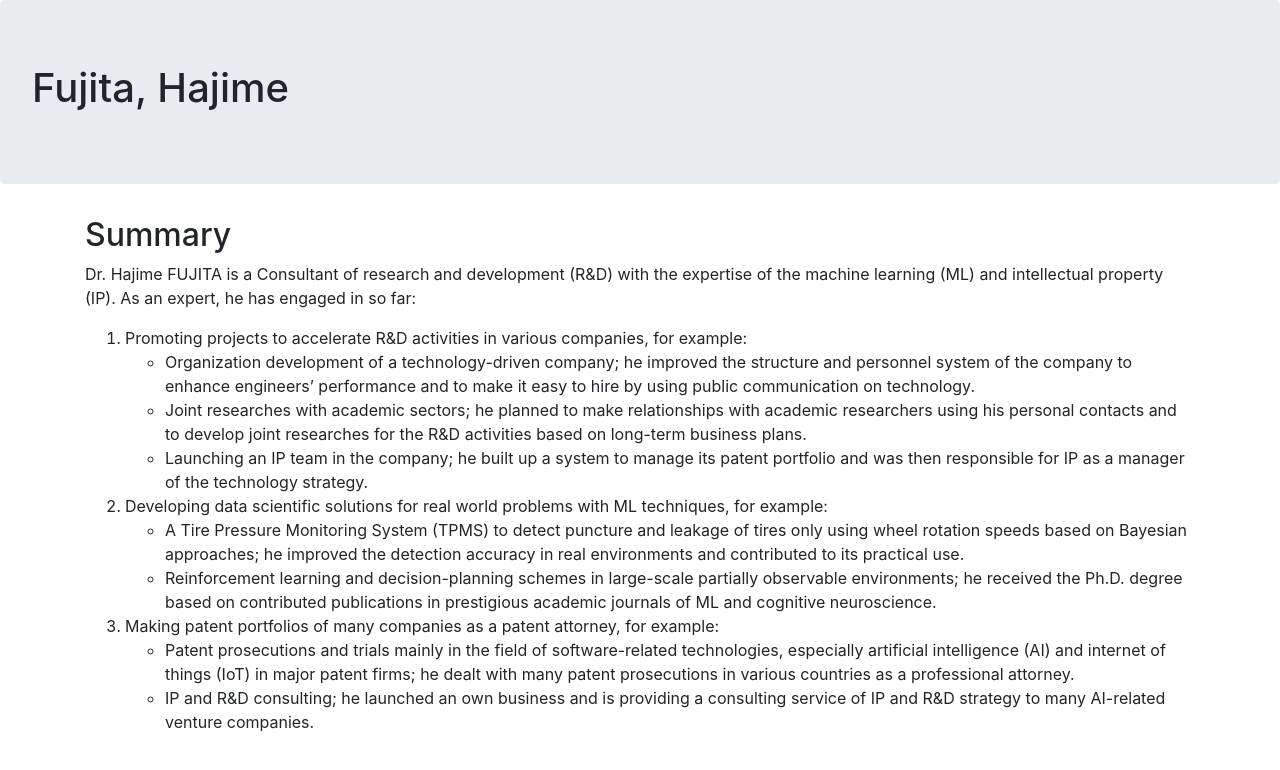
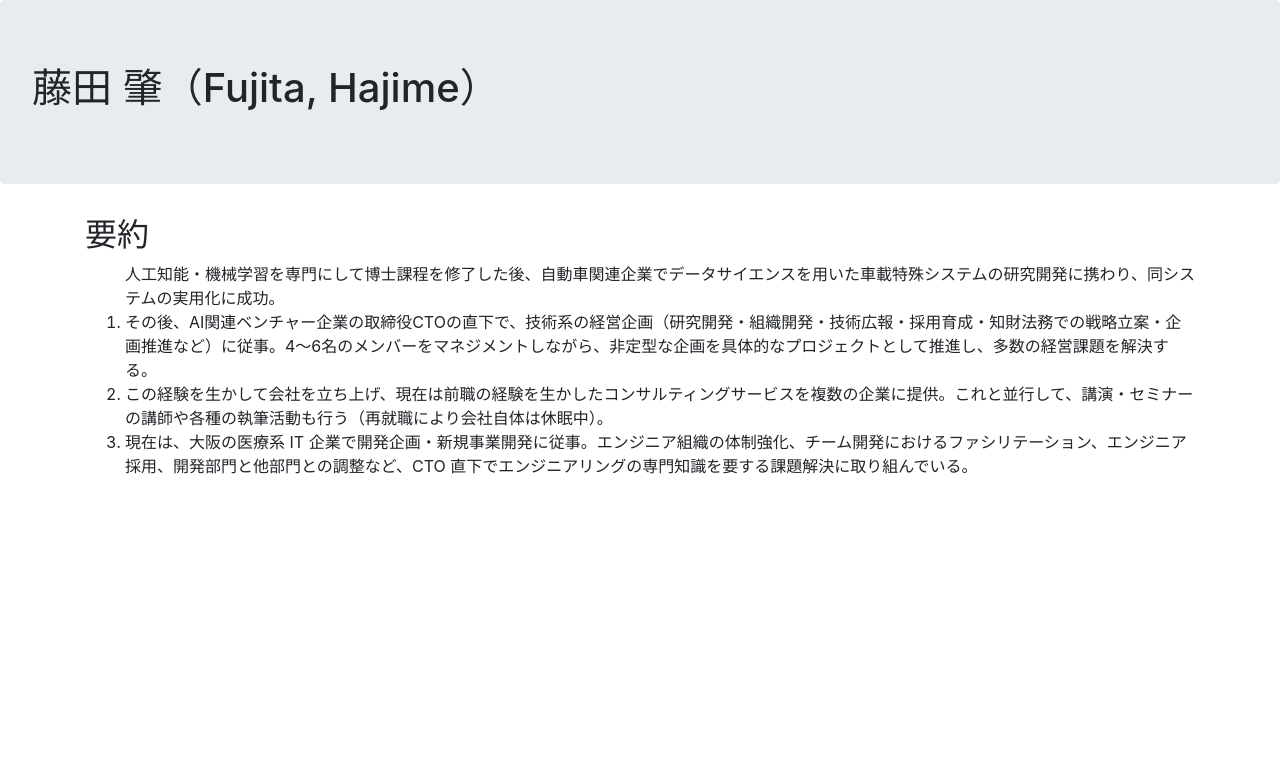
Before and after one commit to hajime-f/portfolio-site, a plain HTML site: page index.html in a window 1280 px wide. Drawn offline with nearby package versions, Linux system fonts and the light colour scheme.

Commit message:
日本語で作ることにした

```diff
--- a/index.html
+++ b/index.html
@@ -1,5 +1,5 @@
 <!doctype html>
-<html lang="en">
+<html lang="ja">
   <head>
     <!-- Required meta tags -->
     <meta charset="utf-8">
@@ -12,29 +12,15 @@
   </head>
   <body>
     <div class="jumbotron">
-      <h1>Fujita, Hajime</h1>
+      <h1>藤田 肇（Fujita, Hajime）</h1>
     </div>
 
     <div class="container">
-      <h2>Summary</h2>
-      <p>Dr. Hajime FUJITA is a Consultant of research and development (R&D) with the expertise of the machine learning (ML) and intellectual property (IP). As an expert, he has engaged in so far:</p>
-      <ol>
-        <li> Promoting projects to accelerate R&D activities in various companies, for example:
-          <ul>
-            <li>Organization development of a technology-driven company; he improved the structure and personnel system of the company to enhance engineers’ performance and to make it easy to hire by using public communication on technology.
-            <li>Joint researches with academic sectors; he planned to make relationships with academic researchers using his personal contacts and to develop joint researches for the R&D activities based on long-term business plans.
-            <li> Launching an IP team in the company; he built up a system to manage its patent portfolio and was then responsible for IP as a manager of the technology strategy.
-          </ul>
-          <li> Developing data scientific solutions for real world problems with ML techniques, for example:
-            <ul>
-              <li>A Tire Pressure Monitoring System (TPMS) to detect puncture and leakage of tires only using wheel rotation speeds based on Bayesian approaches; he improved the detection accuracy in real environments and contributed to its practical use.
-              <li>Reinforcement learning and decision-planning schemes in large-scale partially observable environments; he received the Ph.D. degree based on contributed publications in prestigious academic journals of ML and cognitive neuroscience.
-            </ul>
-          <li>Making patent portfolios of many companies as a patent attorney, for example:
-            <ul>
-              <li>Patent prosecutions and trials mainly in the field of software-related technologies, especially artificial intelligence (AI) and internet of things (IoT) in major patent firms; he dealt with many patent prosecutions in various countries as a professional attorney.
-              <li>IP and R&D consulting; he launched an own business and is providing a consulting service of IP and R&D strategy to many AI-related venture companies.
-            </ul>
+      <h2>要約</h2>
+      <ol>人工知能・機械学習を専門にして博士課程を修了した後、自動車関連企業でデータサイエンスを用いた車載特殊システムの研究開発に携わり、同システムの実用化に成功。
+        <li>その後、AI関連ベンチャー企業の取締役CTOの直下で、技術系の経営企画（研究開発・組織開発・技術広報・採用育成・知財法務での戦略立案・企画推進など）に従事。4～6名のメンバーをマネジメントしながら、非定型な企画を具体的なプロジェクトとして推進し、多数の経営課題を解決する。
+        <li>この経験を生かして会社を立ち上げ、現在は前職の経験を生かしたコンサルティングサービスを複数の企業に提供。これと並行して、講演・セミナーの講師や各種の執筆活動も行う（再就職により会社自体は休眠中）。
+        <li>現在は、大阪の医療系 IT 企業で開発企画・新規事業開発に従事。エンジニア組織の体制強化、チーム開発におけるファシリテーション、エンジニア採用、開発部門と他部門との調整など、CTO 直下でエンジニアリングの専門知識を要する課題解決に取り組んでいる。
       </ol>
     </div>
 
```
